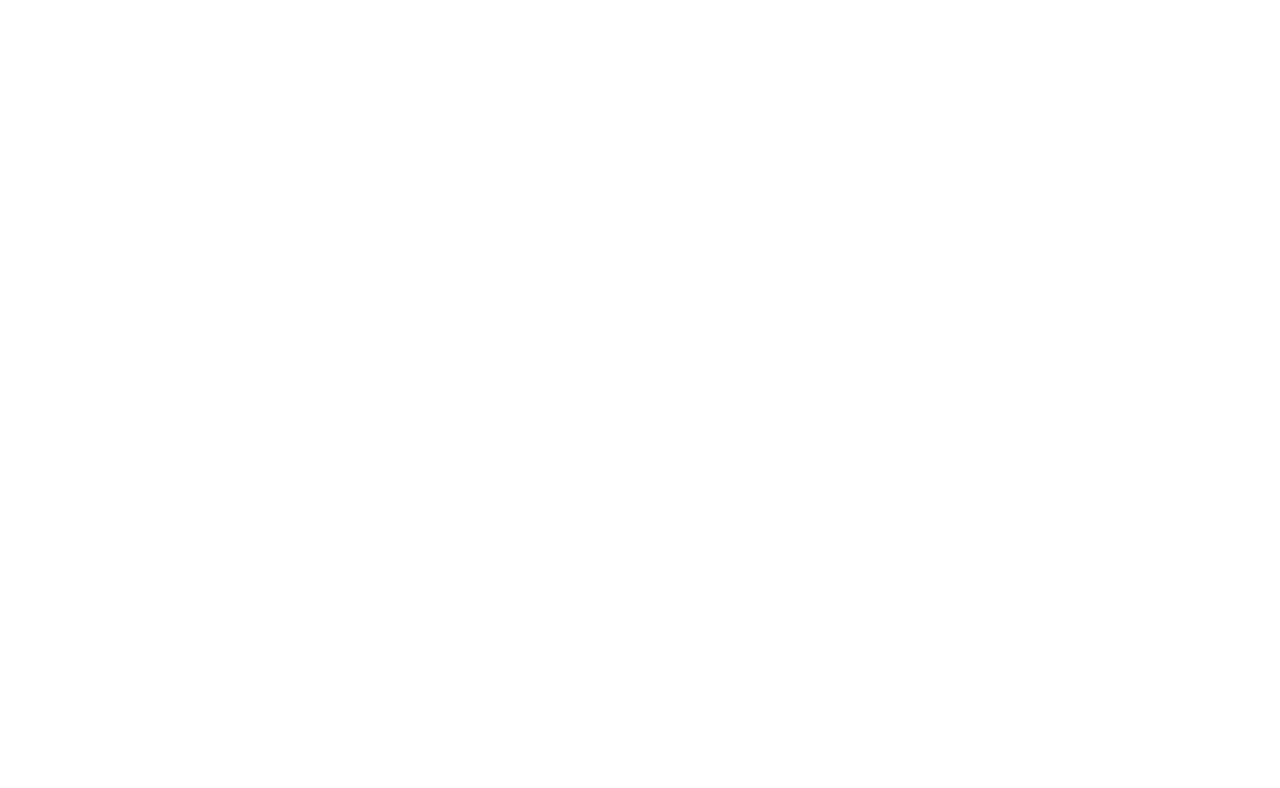
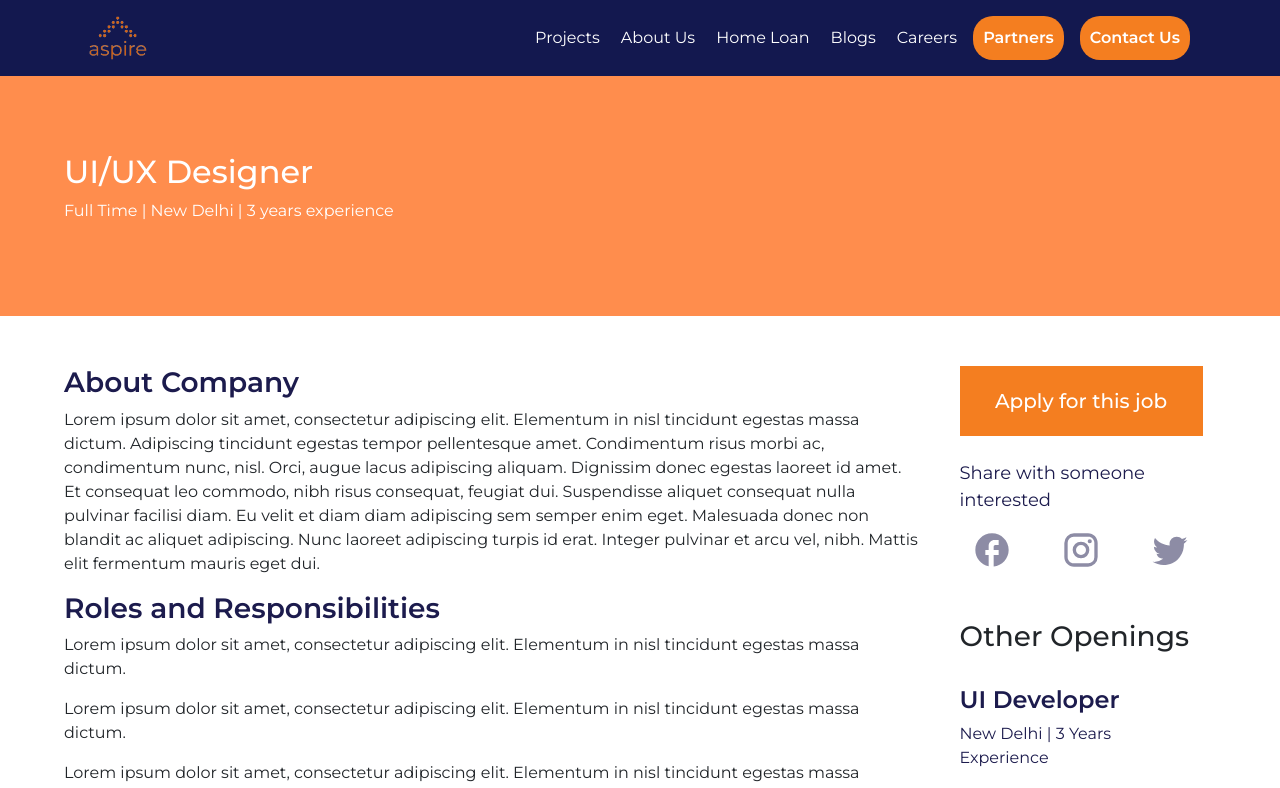
Before and after one commit to PrashantHanda011/Aspire, a React (Create React App) app: page /individual-career in a window 1280 px wide. Before the commit this address had no page. Shown: the top 788 px of the page. Built offline with nearby package versions, Linux system fonts and the light colour scheme.

Commit message:
Individual Career Page

```diff
--- a/src/App.js
+++ b/src/App.js
@@ -6,6 +6,7 @@
 import BlogPage from './Components/Blogs/BlogPage';
 import About from './Components/About/About';
 import Career from './Components/Career/Career';
+import CareerIndividual from './Components/Career/CareerIndividual';
 
 function App() {
   return (
@@ -16,6 +17,7 @@
       <Route path='/' element={<Home />} exact></Route>
       <Route path='/about' element={<About />} exact></Route>
       <Route path='/career' element={<Career />} exact></Route>
+      <Route path='/individual-career' element={<CareerIndividual />} exact></Route>
       <Route path='/contact' element={<ContactUs />} exact></Route>
       <Route path='/blogs' element={<BlogPage />} exact></Route>
 
--- a/src/Assets/Career/Career.css
+++ b/src/Assets/Career/Career.css
@@ -61,3 +61,25 @@
     margin-top: -25px;
     margin-bottom: 40px;
 }
+
+.applyButton{
+    background-color: #F47E20;
+    color: white;
+    padding: 20px;
+    display: flex;
+    justify-content: center;
+    align-items: center;
+    width: 200px;
+    margin-bottom: 50px;
+    font-size: 20px;
+    font-weight: 500;
+}
+
+.careerHead{
+    height: 30vh;
+    background-color: #FF7527D1;
+    color: white;
+    display: flex;
+    align-items: center;
+    margin-bottom: 50px;
+}
--- /dev/null
+++ b/src/Components/Career/CareerDetails.jsx
@@ -0,0 +1,60 @@
+import React from 'react'
+import {Row, Col} from 'react-bootstrap'
+import FacebookRoundedIcon from '@mui/icons-material/FacebookRounded';
+import InstagramIcon from '@mui/icons-material/Instagram';
+import TwitterIcon from '@mui/icons-material/Twitter';
+
+function CareerDetails() {
+  return (
+    <div>
+        <Row>
+            <Col xs={9}>
+                <h3 style={{color:"#1C1B4D", fontWeight: 600}}>About Company</h3>
+                <p>Lorem ipsum dolor sit amet, consectetur adipiscing elit. Elementum in nisl tincidunt egestas massa dictum. Adipiscing tincidunt egestas tempor pellentesque amet. Condimentum risus morbi ac, condimentum nunc, nisl. Orci, augue lacus adipiscing aliquam.
+Dignissim donec egestas laoreet id amet. Et consequat leo commodo, nibh risus consequat, feugiat dui. Suspendisse aliquet consequat nulla pulvinar facilisi diam. Eu velit et diam diam adipiscing sem semper enim eget. Malesuada donec non blandit ac aliquet adipiscing. Nunc laoreet adipiscing turpis id erat. Integer pulvinar et arcu vel, nibh. Mattis elit fermentum mauris eget dui.
+ </p>
+ <h3 style={{color:"#1C1B4D", fontWeight: 600}}>Roles and Responsibilities</h3>
+                <p>Lorem ipsum dolor sit amet, consectetur adipiscing elit. Elementum in nisl tincidunt egestas massa dictum. </p>
+
+                <p>Lorem ipsum dolor sit amet, consectetur adipiscing elit. Elementum in nisl tincidunt egestas massa dictum. </p>
+
+                <p>Lorem ipsum dolor sit amet, consectetur adipiscing elit. Elementum in nisl tincidunt egestas massa dictum. </p>
+
+                <h3 style={{color:"#1C1B4D", fontWeight: 600}}>Work Experience</h3>
+                <p>Lorem ipsum dolor sit amet, consectetur adipiscing elit. Elementum in nisl tincidunt egestas massa dictum. </p>
+<div className="applyButton" style={{marginTop: 50}}>Apply Now
+</div>
+            </Col>
+            <Col xs={3}>
+                <div style={{width: "90%", margin: "auto"}}>
+                <div className="applyButton" style={{width: "100%", margin: "auto"}}>Apply for this job</div>
+            <br />
+            <p style={{color:"#1C1B4D", fontSize: 18}}>Share with someone interested</p>
+            <Row style={{marginBottom: 50}}>
+                <Col xs={4} style={{display: "flex", justifyContent: "center"}}>
+                    <FacebookRoundedIcon sx={{color: "#1C1B4D80", fontSize: 40}}/>
+                </Col>
+                <Col xs={4} style={{display: "flex", justifyContent: "center"}}>
+                    <InstagramIcon sx={{color: "#1C1B4D80", fontSize: 40}}/>
+                </Col>
+                <Col xs={4} style={{display: "flex", justifyContent: "center"}}>
+                    <TwitterIcon sx={{color: "#1C1B4D80", fontSize: 40}}/>
+                </Col>
+            </Row>
+            <h3>Other Openings</h3>
+            <br />
+            <h4 style={{color:"#1C1B4D", fontWeight: 600}}>UI Developer</h4>
+            <p style={{color: "#1C1B4D"}}>New Delhi | 3 Years Experience</p>
+            <h4 style={{color:"#1C1B4D", fontWeight: 600}}>UI Developer</h4>
+            <p style={{color: "#1C1B4D"}}>New Delhi | 3 Years Experience</p>
+            <h4 style={{color:"#1C1B4D", fontWeight: 600}}>UI Developer</h4>
+            <p style={{color: "#1C1B4D"}}>New Delhi | 3 Years Experience</p>
+                </div>
+
+            </Col>
+        </Row>
+    </div>
+  )
+}
+
+export default CareerDetails
--- /dev/null
+++ b/src/Components/Career/CareerIndividual.jsx
@@ -0,0 +1,22 @@
+import React from 'react'
+import TopNav from '../Common/TopNav'
+import CareerDetails from './CareerDetails'
+import TopHeading from './TopHeading'
+import "../../Assets/Career/Career.css"
+
+function CareerIndividual() {
+  return (
+    <>
+        <TopNav/>
+
+        <TopHeading/>
+        <div style={{width: "90%", margin: "auto"}}>
+        <CareerDetails/>
+
+        </div>
+
+    </>
+  )
+}
+
+export default CareerIndividual
--- /dev/null
+++ b/src/Components/Career/TopHeading.jsx
@@ -0,0 +1,15 @@
+import React from 'react'
+
+function TopHeading() {
+  return (
+    <div className="careerHead">
+        <div style={{width: "90%", margin: "auto"}}>
+        <h2>UI/UX Designer</h2>
+        <p>Full Time | New Delhi | 3 years experience</p>
+        </div>
+
+    </div>
+  )
+}
+
+export default TopHeading
```
